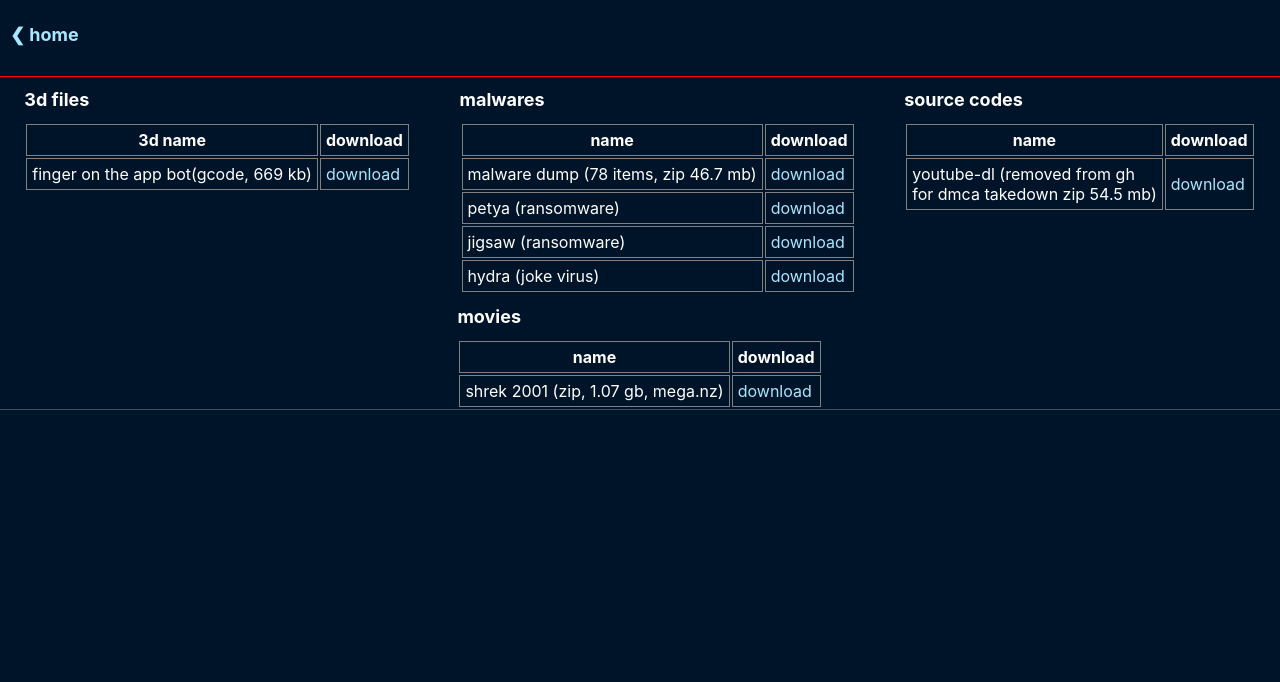
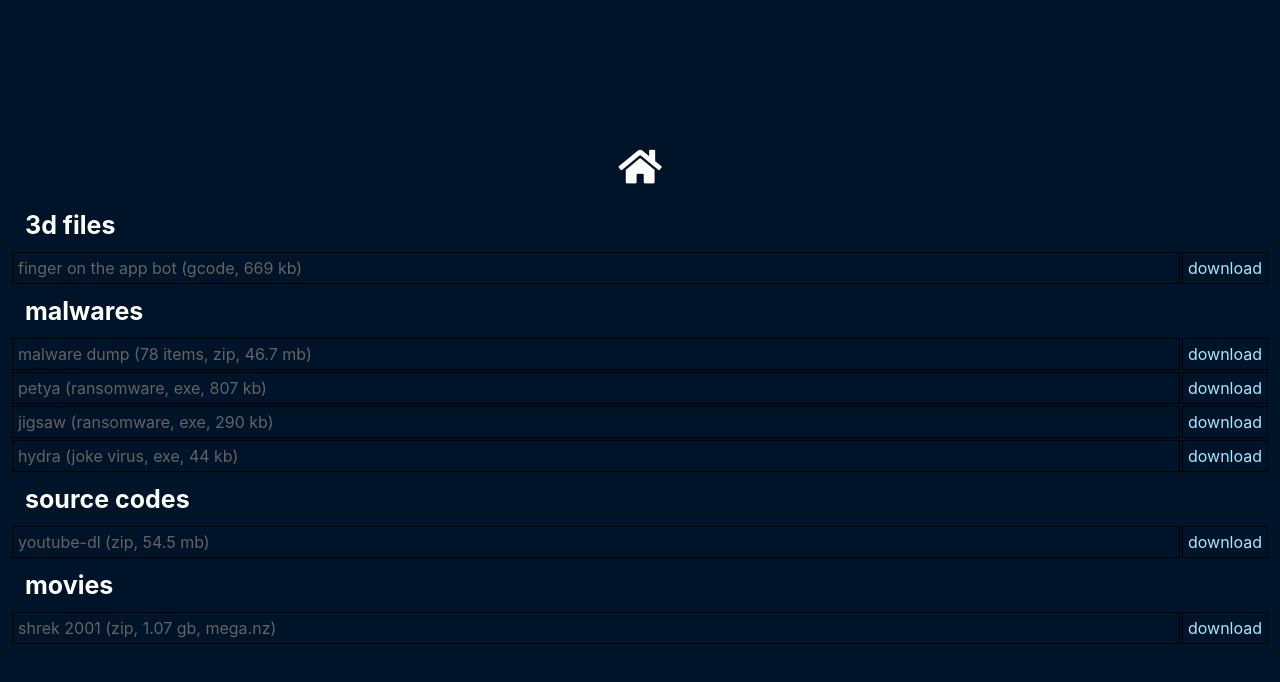
Before and after one commit to alechash/alechash.github.io, a plain HTML site: page downloads.html in a window 1280 px wide. Drawn offline with Linux system fonts and the light colour scheme.

Commit message:
page and css refractoring

```diff
--- a/downloads.html
+++ b/downloads.html
@@ -11,17 +11,17 @@
 </head>
 
 <body>
-    <h4 class="text"><a href="/" style="padding-left:10px">&#10094; home</a></h4>
+    <div class="container">
+        <div class="inner-container">
+            <a href="/" class="icon-large" title="home">
+                <i class="fa fa-home icon"></i>
+            </a>
             <div class="flex-container">
                 <div class="flex-column">
-            <h1 class="text">3d files</h1>
+                    <h1 class="text-large">3d files</h1>
                     <table>
                         <tr>
-                    <th>3d name</th>
-                    <th>download</th>
-                </tr>
-                <tr>
-                    <td>finger on the app bot(gcode, 669 kb)</td>
+                            <td>finger on the app bot (gcode, 669 kb)</td>
                             <td>
                                 <a href="/downloads/3d-files/finger-on-the-app.gcode" download>download</a>
                             </td>
@@ -29,32 +29,28 @@
                     </table>
                 </div>
                 <div class="flex-column">
-            <h1 class="text">malwares</h1>
+                    <h1 class="text-large">malwares</h1>
                     <table>
                         <tr>
-                    <th>name</th>
-                    <th>download</th>
-                </tr>
-                <tr>
-                    <td>malware dump (78 items, zip 46.7 mb)</td>
+                            <td>malware dump (78 items, zip, 46.7 mb)</td>
                             <td>
                                 <a href="/downloads/malwares/viruses.zip" download>download</a>
                             </td>
                         </tr>
                         <tr>
-                    <td>petya (ransomware)</td>
+                            <td>petya (ransomware, exe, 807 kb)</td>
                             <td>
                                 <a href="/downloads/malwares/petya.exe" download>download</a>
                             </td>
                         </tr>
                         <tr>
-                    <td>jigsaw (ransomware)</td>
+                            <td>jigsaw (ransomware, exe, 290 kb)</td>
                             <td>
                                 <a href="/downloads/malwares/jigsaw.exe" download>download</a>
                             </td>
                         </tr>
                         <tr>
-                    <td>hydra (joke virus)</td>
+                            <td>hydra (joke virus, exe, 44 kb)</td>
                             <td>
                                 <a href="/downloads/malwares/hydra.exe" download>download</a>
                             </td>
@@ -62,14 +58,10 @@
                     </table>
                 </div>
                 <div class="flex-column">
-            <h1 class="text">source codes</h1>
+                    <h1 class="text-large">source codes</h1>
                     <table>
                         <tr>
-                    <th>name</th>
-                    <th>download</th>
-                </tr>
-                <tr>
-                    <td>youtube-dl (removed from gh<br>for dmca takedown zip 54.5 mb)</td>
+                            <td>youtube-dl (zip, 54.5 mb)</td>
                             <td>
                                 <a href="/downloads/youtube-dl.zip" download>download</a>
                             </td>
@@ -77,21 +69,20 @@
                     </table>
                 </div>
                 <div class="flex-column">
-            <h1 class="text">movies</h1>
+                    <h1 class="text-large">movies</h1>
                     <table>
-                <tr>
-                    <th>name</th>
-                    <th>download</th>
-                </tr>
                         <tr>
                             <td>shrek 2001 (zip, 1.07 gb, mega.nz)</td>
                             <td>
-                        <a href="https://mega.nz/file/okFS1Z6C#1JiwDsN6krANy6A-0TxuIcCJEYTNMNnha4d159-RHmE">download</a>
+                                <a
+                                    href="https://mega.nz/file/okFS1Z6C#1JiwDsN6krANy6A-0TxuIcCJEYTNMNnha4d159-RHmE">download</a>
                             </td>
                         </tr>
                     </table>
                 </div>
             </div>
+        </div>
+    </div>
 </body>
 
 </html>
--- a/index.css
+++ b/index.css
@@ -29,6 +29,16 @@ body {
     font-size: large;
 }
 
+.text-large {
+    font-family: -apple-system, BlinkMacSystemFont, 'Segoe UI', Roboto, Oxygen, Ubuntu, Cantarell, 'Open Sans', 'Helvetica Neue', sans-serif;
+    font-size: 25px;
+    float: left;
+    padding: 5px;
+    padding-top: 0;
+    padding-bottom: 0;
+    margin: 10px;
+}
+
 a {
     color: rgb(169, 231, 255);
     text-decoration: none;
@@ -43,25 +53,35 @@ a:hover {
     font-size: larger;
     padding: 4px;
     color: white;
+    border: none;
+    background-color: transparent;
+}
+
+.icon-large {
+    font-size: xx-large;
+    padding: 4px;
+    color: white;
+    border: none;
+    background-color: transparent;
 }
 
 th,
 td {
-    border: 1px grey solid;
+    width: 100%;
+    border: 1px solid black;
+    border-collapse: collapse;
     padding: 5px;
+    text-align: left;
+    color: rgb(99, 99, 99);
     font-family: -apple-system, BlinkMacSystemFont, 'Segoe UI', Roboto, Oxygen, Ubuntu, Cantarell, 'Open Sans', 'Helvetica Neue', sans-serif;
 }
 
+table {
+    margin-left: auto;
+    margin-right: auto;
+    width: 100%;
+}
+
 .flex-container {
-    padding: 0;
-    margin: 0;
-    outline: 1px solid red;
-    margin: 2em auto;
-    display: -webkit-box;
-    display: -moz-box;
-    display: -ms-flexbox;
-    display: -webkit-flex;
-    display: flex;
-    -webkit-flex-flow: row wrap;
-    justify-content: space-around;
+    padding: 10px;
 }
```
Also changed, not shown: donate.html (added, +51 -0 lines), index.html (+4 -0 lines). Lines whose indentation alone changed are shown as unchanged.
